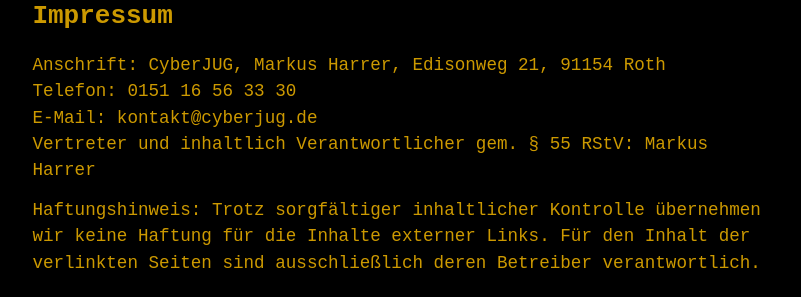
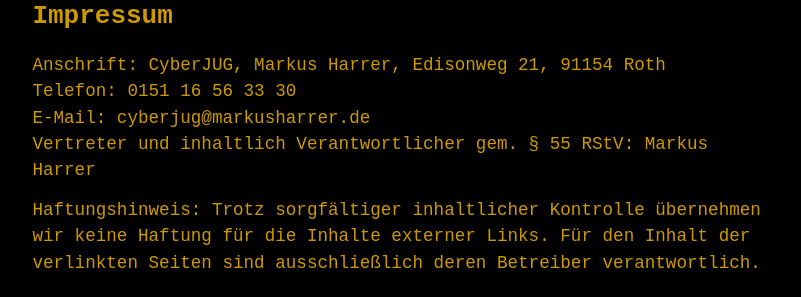
Before and after one commit to cyberjug/website, a Jekyll site: the page built from kontakt.md, in a window 1280 px wide and 900 px high. Shown: the part 362-659 px from the top of the window, without its empty margins (234-1035 px from the left). Built offline with Jekyll 4.4.1, drawn with Linux system fonts in a browser that asks for light colours; some web fonts are replaced; some of the changed text lies outside the part shown.

Commit message:
quickfix email

```diff
--- a/kontakt.md
+++ b/kontakt.md
@@ -16,7 +16,7 @@
 
 Anschrift: CyberJUG, Markus Harrer, Edisonweg 21, 91154 Roth
 Telefon: 0151 16 56 33 30
-E-Mail: kontakt@cyberjug.de
+E-Mail: cyberjug@markusharrer.de
 Vertreter und inhaltlich Verantwortlicher gem. § 55 RStV: Markus Harrer
 
 Haftungshinweis: Trotz sorgfältiger inhaltlicher Kontrolle übernehmen wir keine Haftung für die Inhalte externer Links. Für den Inhalt der verlinkten Seiten sind ausschließlich deren Betreiber verantwortlich.
@@ -83,7 +83,7 @@
 
 Tel.: 015116563330
 
-E-Mail: kontakt@cyberjug.de
+E-Mail: cyberjug@markusharrer.de
 
 Website: www.cyberjug.de
 3. Erfassung von allgemeinen Daten und Informationen
```
Also changed, not shown: docs/kontakt/index.html (+1 -1 lines).
